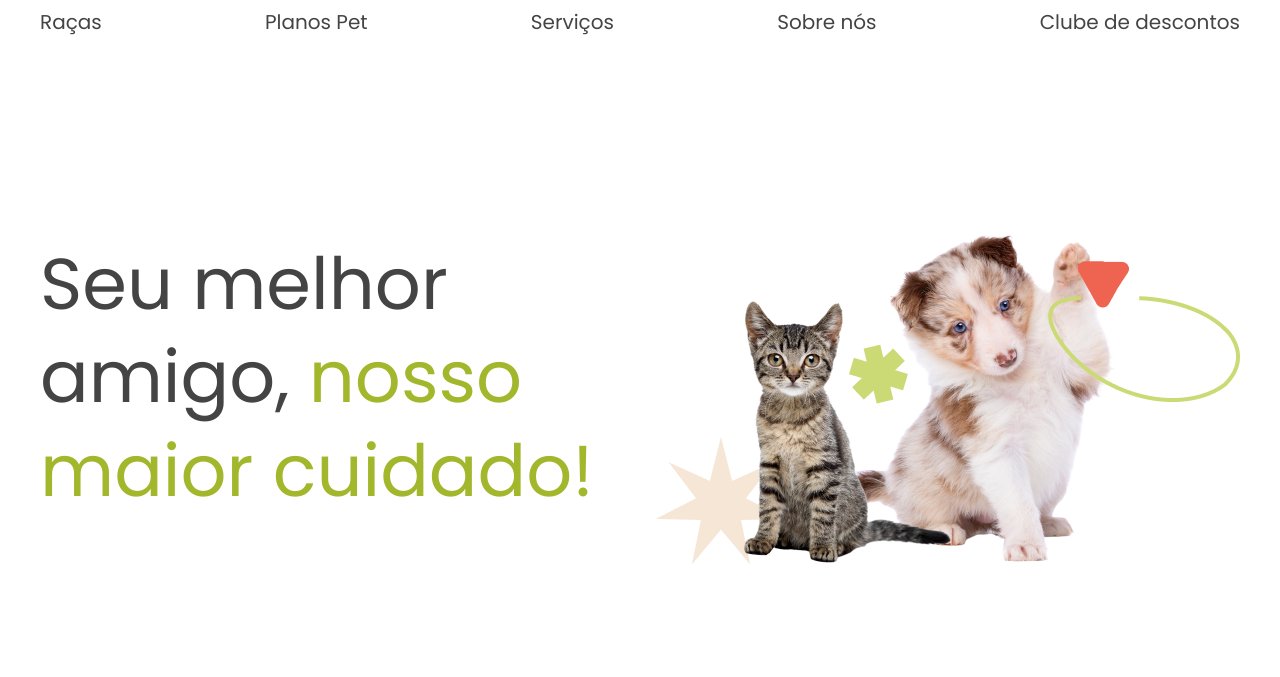
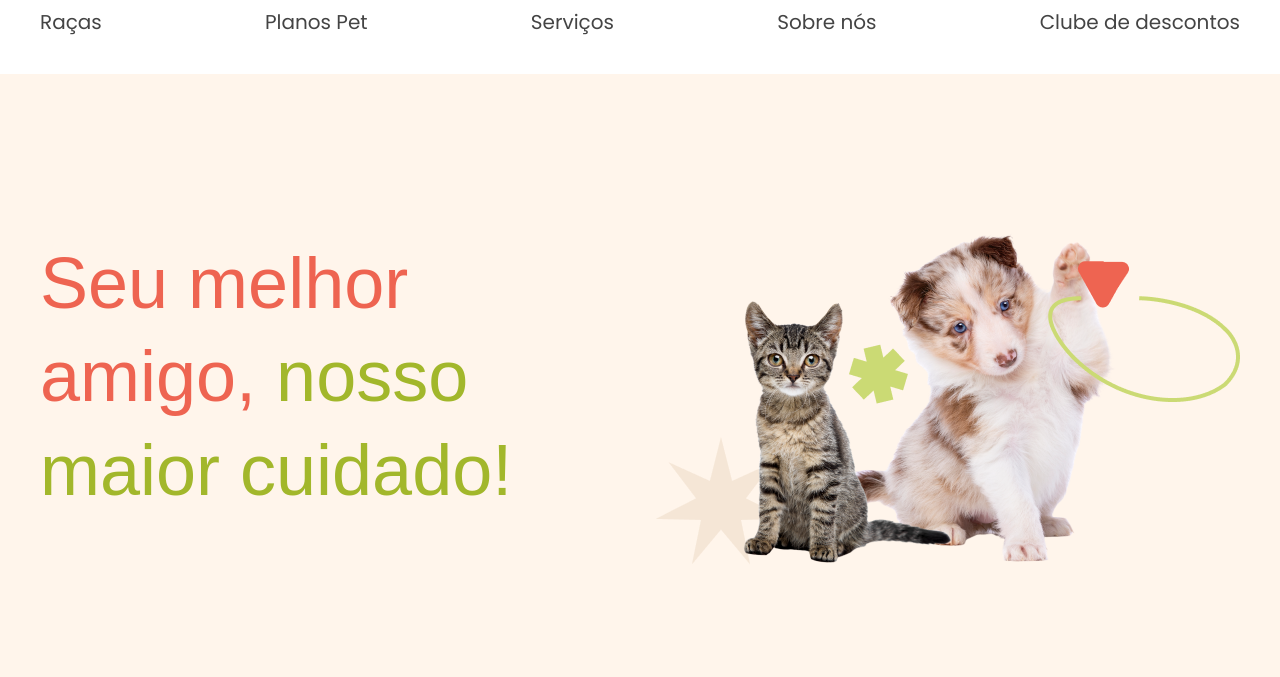
Before and after one commit to Vinicius-GabrieI/Petpark, a plain HTML site: page index.html in a window 1280 px wide. Shown: the part 123-800 px from the top of the page. Drawn offline with nearby package versions, Linux system fonts and the light colour scheme; a web font is replaced by a local one.

Commit message:
Update hero.css

```diff
--- a/css/hero.css
+++ b/css/hero.css
@@ -1,9 +1,8 @@
 .hero{
     display: flex;
-    flex-direction: column;
-    align-items: center;
-    background-color: var(--cor-fundo);
-    padding: 5rem 0;
+    justify-content: center;
+    background-color: var(--cor-secundaria-light);
+    padding: var(--padding-6xl) 0;
 }
 
 .hero__container {
@@ -13,12 +12,10 @@
 }
 
 .hero__title {
-    font-size: 4.5rem;
-    font-family: var(--fonte-titulo);
-    color: var(--coral);
-    line-height: 1.3em;
+    font-size: var(--font-size-3xl);
+    color: var(--cor-primaria-light);
 }
 
-.hero__title span {
-    color: #A2B72B;
+.hero__title > span {
+    color: var(--cor-terciaria-dark);
 }
```
